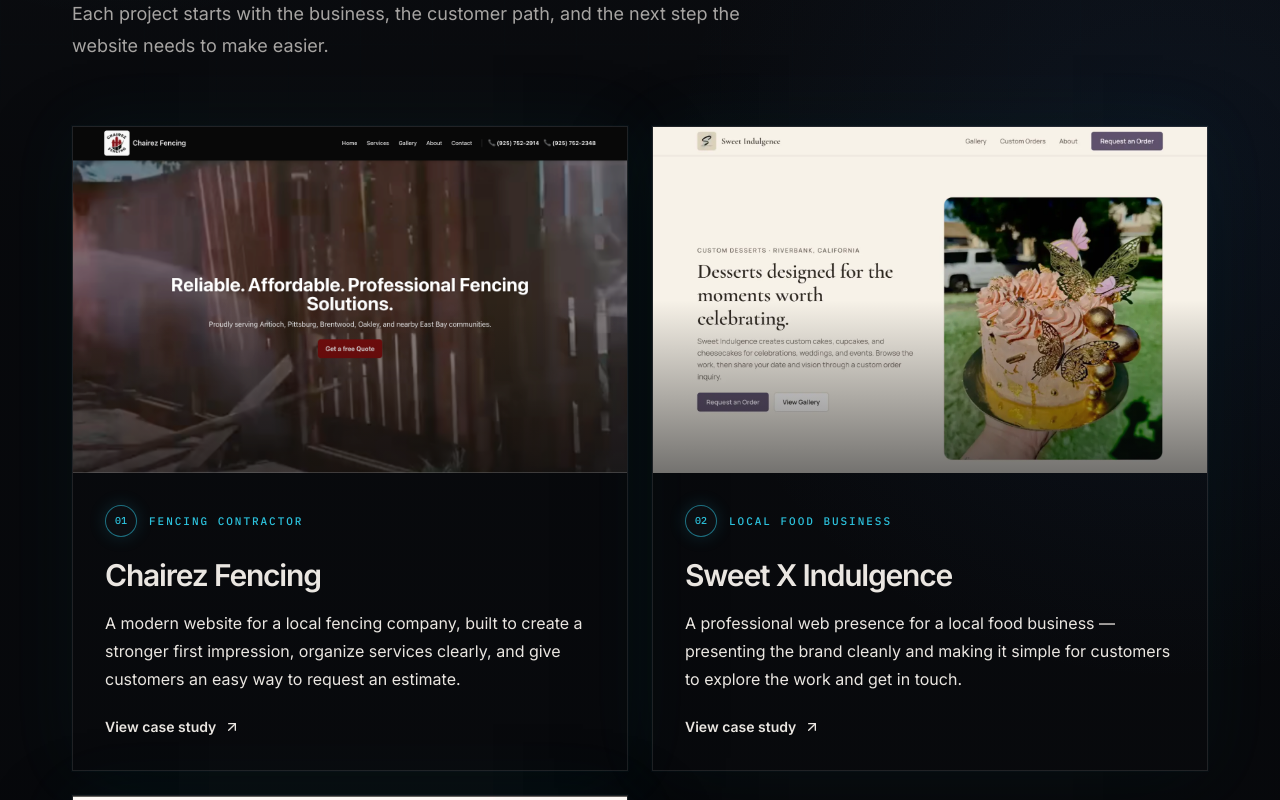
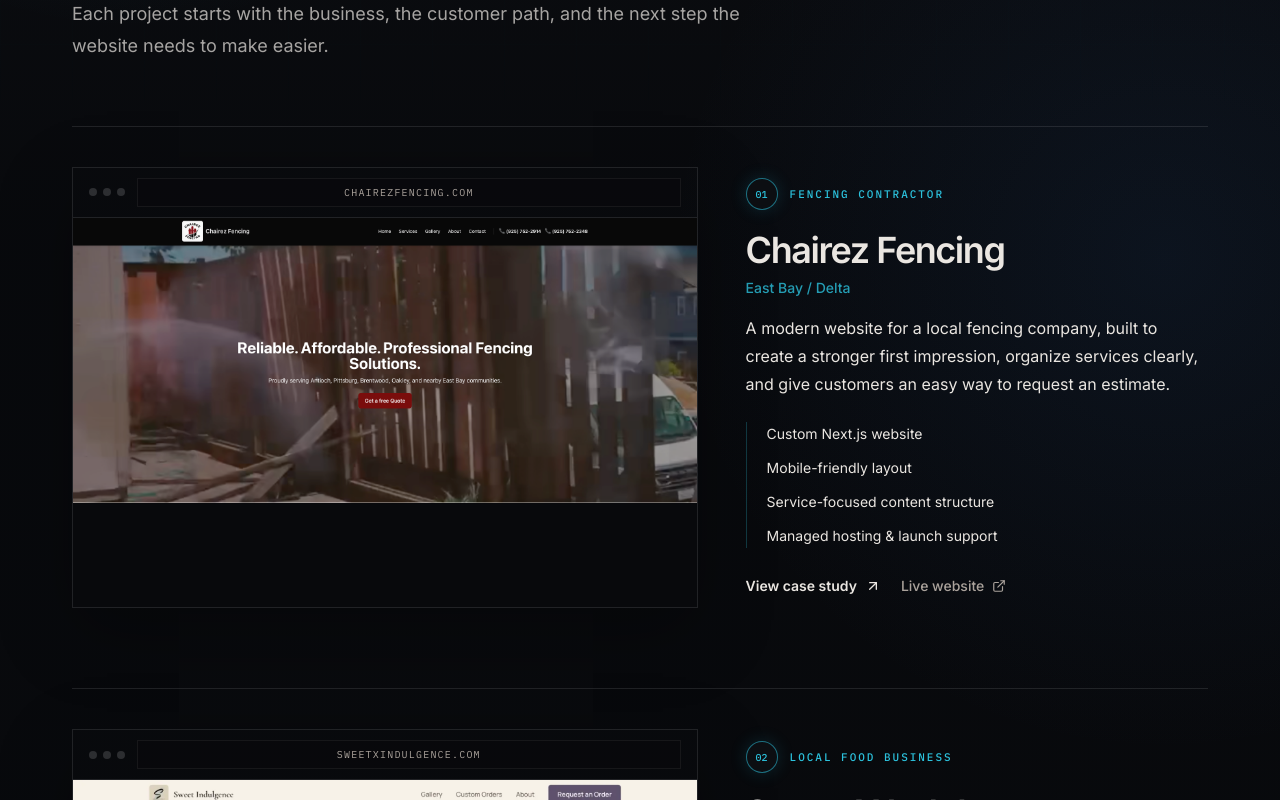
Before and after one commit to mcphe103/mdw-site, a Next.js app: page /work in a window 1280 px wide. Shown: the part 460-1260 px from the top of the page. Built offline with nearby package versions, Linux system fonts and the light colour scheme; no server answers.

Commit message:
feat: strengthen work index with framed case studies

```diff
--- a/app/(marketing)/work/page.tsx
+++ b/app/(marketing)/work/page.tsx
@@ -1,10 +1,10 @@
 import type { Metadata } from "next";
-import Image from "next/image";
 import Link from "next/link";
-import { ArrowUpRight } from "lucide-react";
+import { ArrowUpRight, ExternalLink } from "lucide-react";
 
 import { Container } from "@/components/layout/Container";
 import { NumberBadge } from "@/components/ui/NumberBadge";
+import { ProjectMedia } from "@/components/work/ProjectMedia";
 import { portfolioProjects } from "@/lib/projects/data";
 import { siteConfig } from "@/lib/site";
 
@@ -31,42 +31,53 @@
           </p>
         </div>
 
-        <div className="mt-12 grid gap-6 lg:mt-16 lg:grid-cols-2">
+        <div className="mt-12 space-y-14 lg:mt-16 lg:space-y-20">
           {portfolioProjects.map((project, index) => (
             <article
               key={project.slug}
-              className="project-feature overflow-hidden border border-white/10 bg-base-surface/72"
+              className="grid items-center gap-7 border-t border-white/10 pt-10 lg:grid-cols-[1.15fr_0.85fr] lg:gap-12"
             >
               <Link
                 href={`/work/${project.slug}`}
                 aria-label={`View ${project.client} case study`}
-                className="group relative block aspect-[16/10] overflow-hidden bg-base-bg focus-visible:outline-none focus-visible:ring-2 focus-visible:ring-inset focus-visible:ring-base-cyan/70"
+                className="group block focus-visible:outline-none focus-visible:ring-2 focus-visible:ring-base-cyan/70 focus-visible:ring-offset-4 focus-visible:ring-offset-background"
               >
-                <Image
-                  src={project.media.src}
-                  alt={project.media.alt}
-                  fill
-                  sizes="(min-width: 1024px) 50vw, 100vw"
-                  className="object-cover object-top transition-transform duration-500 ease-out group-hover:scale-[1.015]"
-                />
-                <div className="pointer-events-none absolute inset-0 bg-gradient-to-t from-base-bg/55 via-transparent to-transparent" />
+                <ProjectMedia project={project} priority={index === 0} className="transition-colors group-hover:border-base-cyan/28" />
               </Link>
 
-              <div className="p-6 sm:p-8">
+              <div>
                 <div className="flex items-center gap-3">
                   <NumberBadge value={String(index + 1).padStart(2, "0")} size="compact" />
                   <p className="operational-label">{project.category}</p>
                 </div>
-                <h2 className="mt-5 text-3xl font-semibold tracking-[-0.04em] text-base-heading">
+                <h2 className="mt-5 text-3xl font-semibold tracking-[-0.04em] text-base-heading sm:text-4xl">
                   {project.client}
                 </h2>
+                {project.region && <p className="mt-2 text-sm font-medium text-base-cyan/80">{project.region}</p>}
                 <p className="mt-4 leading-7 text-base-text/68">{project.summary}</p>
-                <Link
-                  href={`/work/${project.slug}`}
-                  className="mt-6 inline-flex items-center gap-2 text-sm font-semibold text-base-heading transition-colors hover:text-base-cyan"
-                >
-                  View case study <ArrowUpRight className="h-4 w-4" aria-hidden="true" />
-                </Link>
+
+                <ul className="mt-6 space-y-2.5 border-l border-base-cyan/25 pl-5 text-sm leading-6 text-base-text/64">
+                  {project.contributions.slice(0, 4).map((item) => (
+                    <li key={item}>{item}</li>
+                  ))}
+                </ul>
+
+                <div className="mt-7 flex flex-wrap items-center gap-x-5 gap-y-3">
+                  <Link
+                    href={`/work/${project.slug}`}
+                    className="inline-flex items-center gap-2 text-sm font-semibold text-base-heading transition-colors hover:text-base-cyan"
+                  >
+                    View case study <ArrowUpRight className="h-4 w-4" aria-hidden="true" />
+                  </Link>
+                  <Link
+                    href={project.liveUrl}
+                    target="_blank"
+                    rel="noopener noreferrer"
+                    className="inline-flex items-center gap-2 text-sm font-medium text-base-mute transition-colors hover:text-base-heading"
+                  >
+                    Live website <ExternalLink className="h-3.5 w-3.5" aria-hidden="true" />
+                  </Link>
+                </div>
               </div>
             </article>
           ))}
```
